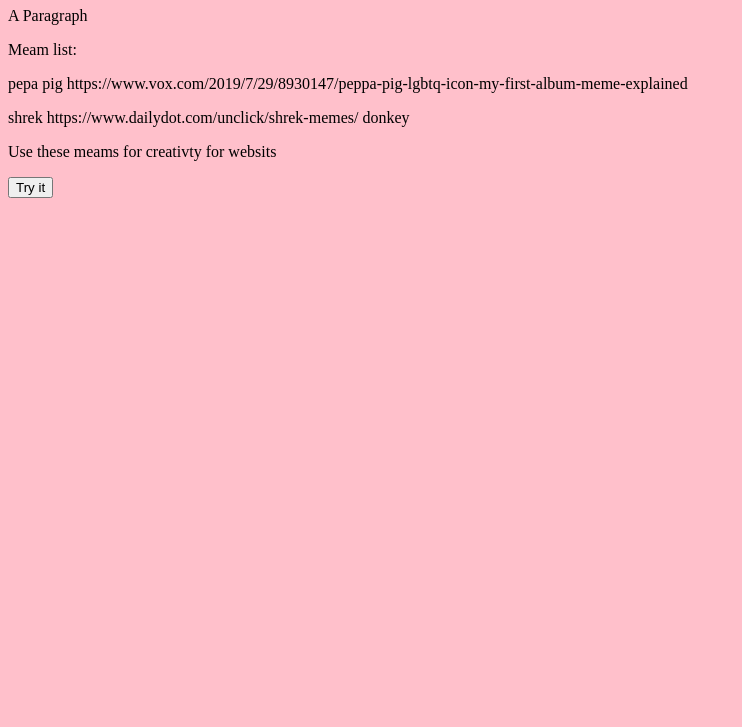
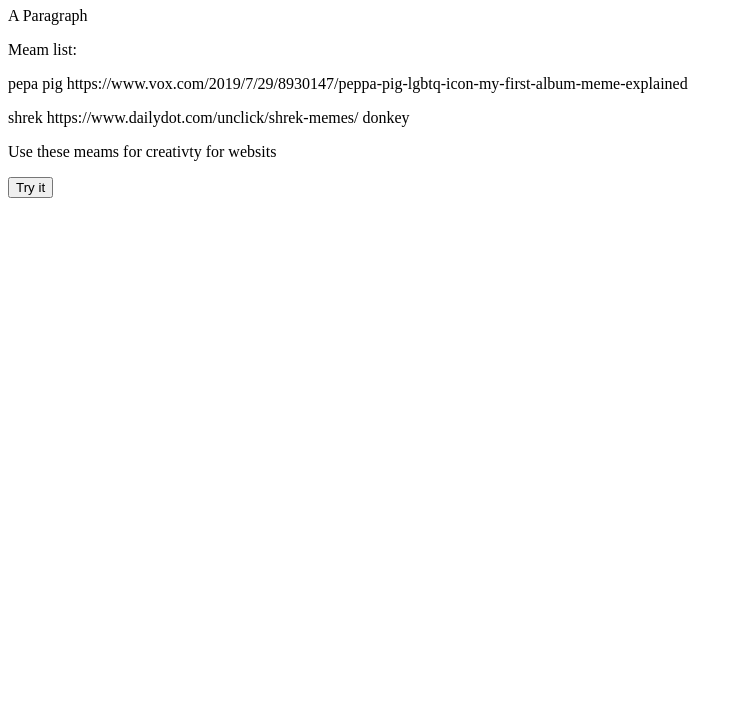
Before and after one commit to aymanebouchouary/ABmeam.github.io, a plain HTML site: page index.html in a window 1280 px wide. Shown: the part 73-800 px from the top of the page, without its empty margins (0-742 px from the left). Drawn offline with Linux system fonts and the light colour scheme.

Commit message:
Update main.css

```diff
--- a/css/main.css
+++ b/css/main.css
@@ -1,5 +1,5 @@
 body {
-  background-color: pink;
+  background-color: pick green;
 }
 
 h1 {
```
